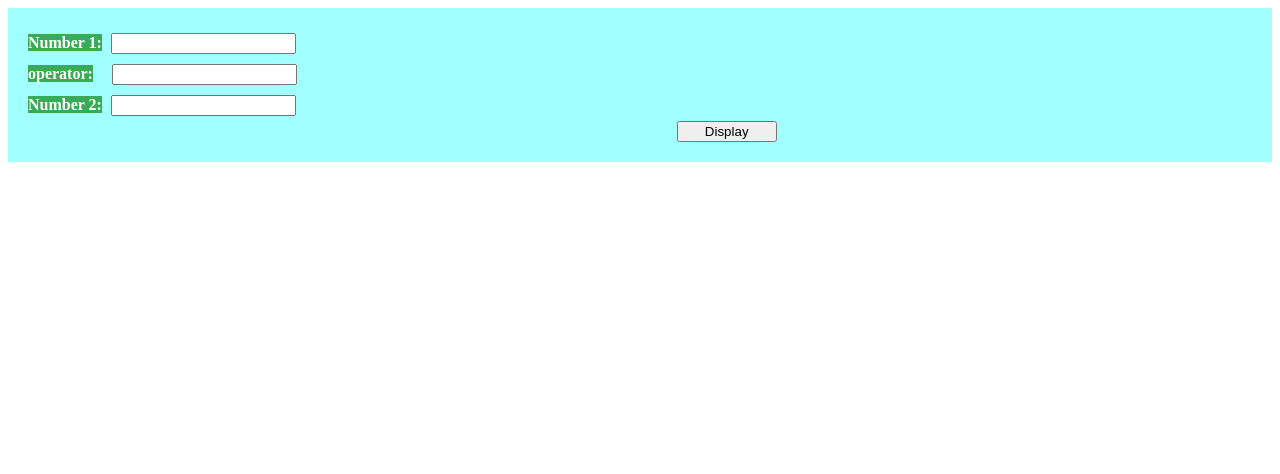
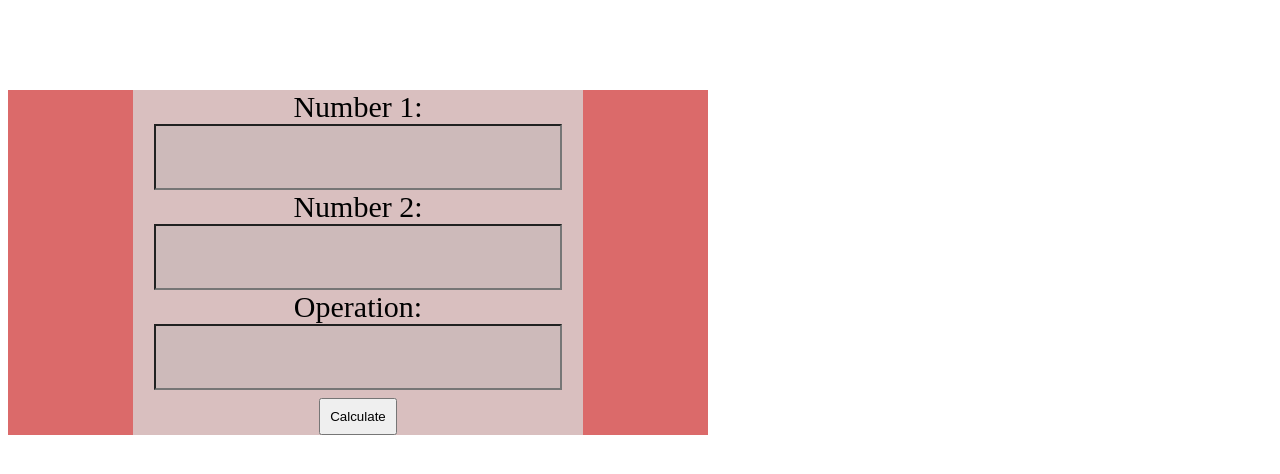
Before and after one commit to TomLga/jsExercises, a plain HTML site: page index.html in a window 1280 px wide. Drawn offline with Linux system fonts and the light colour scheme.

Commit message:
Notcomplete

```diff
--- a/css/style.css
+++ b/css/style.css
@@ -2,31 +2,52 @@
     margin: 0;
     padding: 0;
     box-sizing: 0;
+
+
+}
+.container{
+    background-color: #db6a6a;
+    margin-top: 90px;
+    width: 700px;
+
+    display: flex;
+    flex-direction: column;
+    align-items: center;
+    ma
 }
 
-.container{
-    background-color: rgba(0, 255, 255, 0.366);
-    height: fit-content;
-    padding: 20px;
-    /* display: flex; */
+form {
+    display: flex;
+    flex-direction: column;
+    align-items: center;
+    background: #d9bfbf;
+    font-size: 30px;
+    width: 450px;
+}
+.input-user{
+    width:400px;
+    height: 60px;
+    font-size: 30px;
+    background-color: #859b9e25;
 
-    align-items: center;
+  }
+  .input-user:hover{
+    background-color: rgb(247, 247, 247);
+  }
+button{
+    padding: 9px;
+    margin-top: 8px;
+}
+button:hover{
 
 }
-label{
-    background-color: rgba(0, 128, 0, 0.658);
-    color: white;
-    font-weight: bolder;
-    padding: ;
-}
-input{
-    margin: 5px;
-}
-#op-btn{
-    margin-left: 15px;
-}
-#display{
-    width: 100px;
-    margin-left: 53%;
+
+.result-box {
+    border: 1px solid #2e2c2c;
+    padding: 10px;
+    margin-top: 10px;
+ }
+.input-display{
+    background-color:rgb(230, 226, 220);
 
 }
--- a/index.html
+++ b/index.html
@@ -49,25 +49,27 @@ var: The variable declared with `var` is accessible throughout the entire functi
 
 <!-- Variable scoping: where variables can be accessed only when that specific function is called, it's only specific to that block of code. -->
 </div>
+<!-- question 3 -->
+<!-- <div class="container">-->
+
 
 <div class="container">
-<div>
-    <label for="Number1">Number 1:</label>
-    <input type="number">
-</div>
-<div>
-    <label  for="operator">operator:</label>
-    <input id="op-btn" type="number">
-</div>
-<div>
-    <label for="Number1">Number 2:</label>
-    <input type="number">
-</div>
-<div>
-    <button id="display">Display</button>
-</div>
+  <form>
+    <label for="numb1">Number 1:</label>
+    <input class="input-user" type="number" id="numb1" />
 
+    <label for="numb2">Number 2:</label>
+    <input class="input-user" type="number" id="numb2" />
 
+    <label for="operation">Operation:</label>
+    <input class="input-user" type="text" id="operation" />
+
+    <button type="button" onclick="calculate()">Calculate</button>
+
+    <div class="input-display" id="resultBox" class="result-box">
+   </form>
+
+    <label id="lblResult"></label>
 
 </div>
 
--- a/script/code.js
+++ b/script/code.js
@@ -1,4 +1,6 @@
 let person = {
+
+
     fristName : "logan",
     lastName : "Thomas",
     age : 23,
@@ -18,4 +20,36 @@ let adress = {
 
 console.log(person)
 console.log(subjects);
-console.log(adress);
+console.log(adress)
+
+
+// question 3
+
+function calculate(math) {
+  let numb1 = parseFloat(document.getElementById("numb1").value);
+  let numb2 = parseFloat(document.getElementById("numb2").value);
+  let operation = document.getElementById("operation").value;
+  let resultLabel = document.getElementById("lblResult");
+
+      let result;
+
+      switch(operation) {
+        case "+":
+          result = numb1 + numb2;
+          break;
+        case "-":
+          result = numb1 - numb2;
+          break;
+        case "*":
+          result = numb1 * numb2;
+          break;
+        case "/":
+          result = numb1 / numb2;
+          break;
+        default:
+          result = "try again";
+      }
+
+      resultLabel.textContent = "Answer: " + result;
+      document.getElementById("resultBox");
+    }
```
